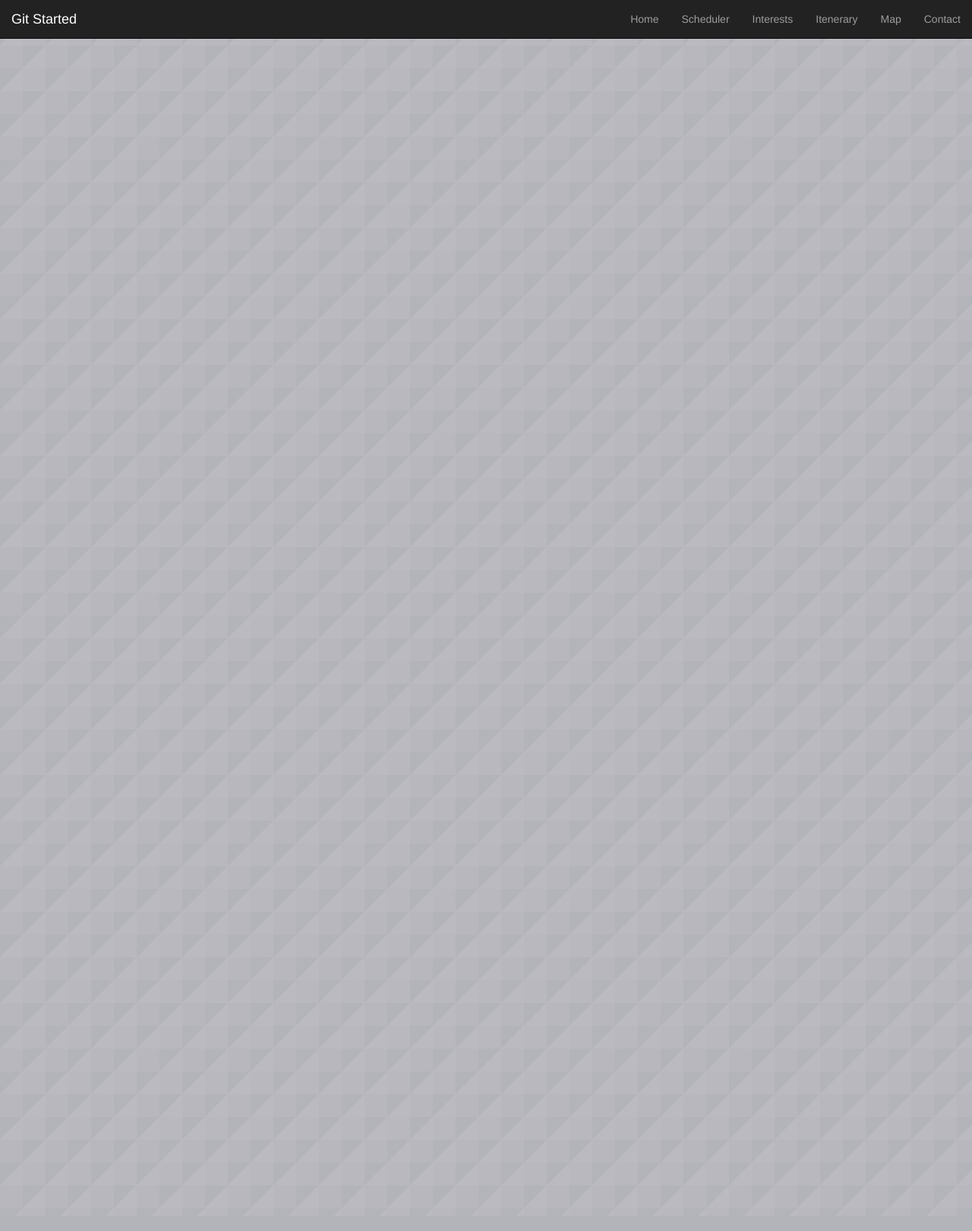
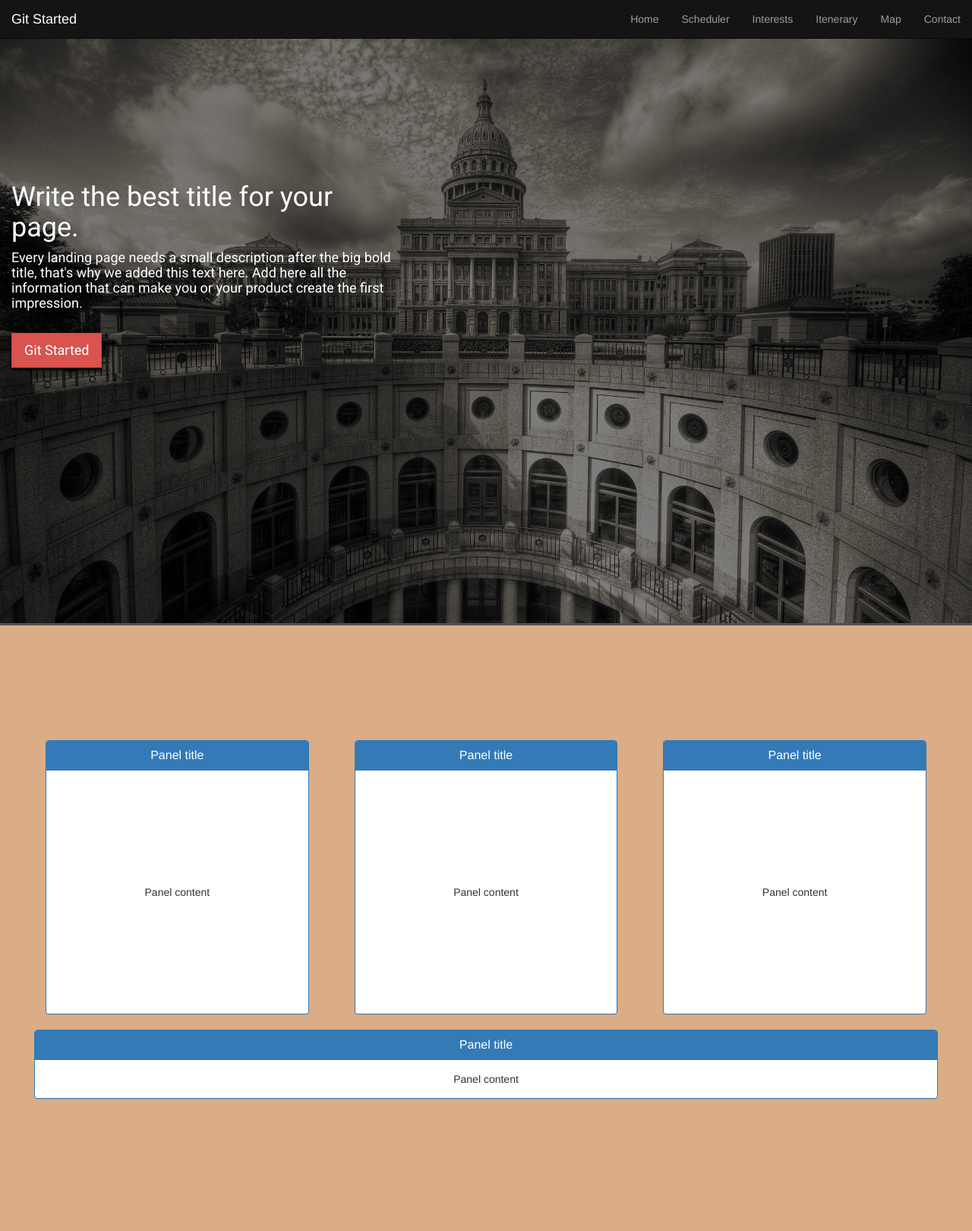
Before and after one commit to sbs863/GitStarted, a PHP site: page / in a window 1280 px wide. Shown: the whole page at 76% size. Before the commit the page ends 51 px from the top, so only its background shows below. Run offline with PHP 8.4, Linux system fonts and the light colour scheme; some libraries are stand-ins or nearby versions.

Commit message:
html and css updates

```diff
--- a/assets/css/style.css
+++ b/assets/css/style.css
@@ -1,51 +1,63 @@
+.center {
+    display: flex;
+    align-items: center;
+    justify-content: center;
+}
+
+}
+.shadow {
+    box-shadow: 0 30px 38px rgba(0, 0, 0, 0.9);
+}
 html {
     min-height: 100%;
 }
-
 body {
-    background: url(../images/triangular.png);
-
+    background-color:#daad86;
 }
-
 .navbar {
     margin: 0;
 }
+ .navbar.transparent.navbar-inverse .navbar-inner {
+   background: rgba(0,0,0,0.4);
+}
 
+.home {
+    position: relative;
+    padding-top: 200px;
+    font-family: 'Roboto', sans-serif;
+    color: #ffffff;
+}
 #top {
     min-height: 100vh;
+    background-image: linear-gradient( rgba(0, 0, 0, 0.5), rgba(0, 0, 0, 0.5)), url(../images/Austin.jpg);
+    background-repeat: no-repeat;
+    outline-style: solid;
+    outline-color: #515151;
+    background-size: 100%;
 }
-
 #page1 {
+    display: flex;
+    align-items: center;
+    justify-content: center;
     min-height: 100vh;
-    padding:75px;
 }
-
+.panel-heading {
+    background-color: #515151;
+}
+.times {
+    min-height: 40vh;
+}
 #page2 {
     min-height: 100vh;
 }
-
 #page3 {
     min-height: 100vh;
 }
-
 #page4 {
     min-height: 100vh;
 }
 
-.imgDiv {
-    padding-top: 100px;
-    display: flex;
-    justify-content: center;
-    /*overflow: visible;*/
 }
-
-.img-fluid {
-    min-height: 60vh;
-    max-height: 75vh;
-    max-width: 95vh;
-    box-shadow: 0 30px 38px rgba(0, 0, 0, 0.9);
-}
-
 .buttonDiv {
     display: flex;
     justify-content: center;
@@ -53,8 +65,7 @@ body {
     padding-right: 30%;
 }
 
-.btn-default,
-.btn-primary {
+.btn-danger {
     -webkit-box-shadow: 0px 3px 3px rgba(0, 0, 0, 1.0);
     -moz-box-shadow: 0px 3px 3px rgba(0, 0, 0, 1.0);
     box-shadow: 0px 3px 3px rgba(0, 0, 0, 1.0);
--- a/assets/javascript/app.js
+++ b/assets/javascript/app.js
@@ -11,31 +11,31 @@ var queryURL = "https://api.flickr.com/services/rest/?&method=flickr.photos.sear
         $("#sidebar-wrapper").toggleClass("active");
     });
 
-function jsonFlickrApi(data) {
-    console.log(data.photos.photo.length);
+// function jsonFlickrApi(data) {
+//     console.log(data.photos.photo.length);
 
-    for (var i = 0; i < data.photos.photo.length; i++) {
-        var pic = data.photos.photo[i].url_l;
-        if (pic !== undefined) {
+//     for (var i = 0; i < data.photos.photo.length; i++) {
+//         var pic = data.photos.photo[i].url_l;
+//         if (pic !== undefined) {
 
-            pics.push(pic);
-        }
+//             pics.push(pic);
+//         }
 
-    }
+//     }
 
-    var randomImg = pics[Math.floor(Math.random() * pics.length)];
-    var img = $('<img class="img-fluid" src="' + randomImg + '" alt="Responsive Image">'); //Equivalent: $(document.createElement('img'))
-    $(".imgDiv").append(img);
-    button = $("<a href='#about' class='btn btn-primary btn-lg btn-block'>Git Started</a>");
-    $(".buttonDiv").html(button);
+//     var randomImg = pics[Math.floor(Math.random() * pics.length)];
+//     var img = $('<img class="img-fluid" src="' + randomImg + '" alt="Responsive Image">'); //Equivalent: $(document.createElement('img'))
+//     $(".imgDiv").append(img);
+//     button = $("<a href='#about' class='btn btn-primary btn-lg btn-block'>Git Started</a>");
+//     $(".buttonDiv").html(button);
 
-}
+// }
 
-$.ajax({
-    url: queryURL,
-    method: 'GET',
-    dataType: "jsonp"
-});
+// $.ajax({
+//     url: queryURL,
+//     method: 'GET',
+//     dataType: "jsonp"
+// });
 
 
 
--- a/index.html
+++ b/index.html
@@ -4,6 +4,7 @@
 <head>
     <title>Git Started</title>
     <link rel="stylesheet" type="text/css" href="assets/css/reset.css">
+    <link href="https://fonts.googleapis.com/css?family=Roboto" rel="stylesheet">
     <link rel="stylesheet" type="text/css" href="assets/css/style.css">
     <!--link to Bootstrap-->
     <link rel="stylesheet" href="https://maxcdn.bootstrapcdn.com/bootstrap/3.3.6/css/bootstrap.min.css" integrity="sha384-1q8mTJOASx8j1Au+a5WDVnPi2lkFfwwEAa8hDDdjZlpLegxhjVME1fgjWPGmkzs7" crossorigin="anonymous">
@@ -14,11 +15,16 @@
     <script async type="text/javascript" src="assets/javascript/app.js"></script>
 </head>
 
-<body data-spy="scroll" data-target=".navbar" >
-    <nav class="navbar navbar-inverse navbar-fixed-top ">
-        <div class="container-fluid">
+navbar transparent navbar-inverse navbar-fixed-top
+
+
+
+
+<body data-spy="scroll" data-target=".navbar">
+    <div class="navbar transparent navbar-inverse navbar-fixed-top">
+        <nav class="navbar-inner container-fluid ">
             <!-- Brand and toggle get grouped for better mobile display -->
-            <div class="navbar-header">
+            <div class=" navbar-header">
                 <button type="button" class="navbar-toggle collapsed" data-toggle="collapse" data-target="#bs-example-navbar-collapse-1" aria-expanded="false">
                     <span class="sr-only">Toggle navigation</span>
                     <span class="icon-bar"></span>
@@ -50,16 +56,80 @@
                     </li>
                 </ul>
             </div>
+    </nav>
         </div>
-    </nav>
-    <div class="col-lg-12" id="top">
-        <div class="imgDiv"> </div>
+    <div class="col-md-12" id="top">
+        <div class="home overlay">
+            <div class="row">
+                <div class=" container-fluid col-md-5">
+                    <h1 class="title">Write the best title for your page.</h1>
+                    <h4>Every landing page needs a small description after the big bold title, that's why we added this text here. Add here all the information that can make you or your product create the first impression.</h4>
+                    <br>
+                    <a href="#page1" class="btn btn-danger btn-raised btn-lg">
+                         Git Started
+                    </a>
+                </div>
+            </div>
+        </div>
         <br>
         <br>
         <div class="buttonDiv"> </div>
     </div>
-    <div class="col-lg-12" id="page1">
-
+    <div class="col-md-12" id="page1">
+        <div class="col-md-12">
+            <div class="col-md-12 ">
+                <div class="row ">
+                    <div class="col-md-4 ">
+                        <div class="col-md-12 ">
+                            <div class="  panel panel-primary shadow">
+                                <div class="panel-heading">
+                                    <h3 class="panel-title center">Panel title</h3>
+                                </div>
+                                <div class="panel-body times center">
+                                    Panel content
+                                </div>
+                            </div>
+                        </div>
+                    </div>
+                    <div class="col-md-4">
+                        <div class="col-md-12">
+                            <div class="  panel panel-primary shadow">
+                                <div class="panel-heading">
+                                    <h3 class="panel-title center">Panel title</h3>
+                                </div>
+                                <div class="panel-body times shadow center">
+                                    Panel content
+                                </div>
+                            </div>
+                        </div>
+                    </div>
+                    <div class="col-md-4">
+                        <div class="col-md-12">
+                            <div class="  panel panel-primary shadow">
+                                <div class="panel-heading">
+                                    <h3 class="panel-title center">Panel title</h3>
+                                </div>
+                                <div class="panel-body times shadow center">
+                                    Panel content
+                                </div>
+                            </div>
+                        </div>
+                    </div>
+                </div>
+                <div class="row">
+                    <div class="col-md-12 ">
+                        <div class="  panel panel-primary shadow">
+                            <div class="panel-heading">
+                                <h3 class="panel-title center">Panel title</h3>
+                            </div>
+                            <div class="panel-body shadow center">
+                                Panel content
+                            </div>
+                        </div>
+                    </div>
+                </div>
+            </div>
+        </div>
     </div>
 </body>
 
```
Also changed, not shown: assets/images/Austin.jpg (added).
